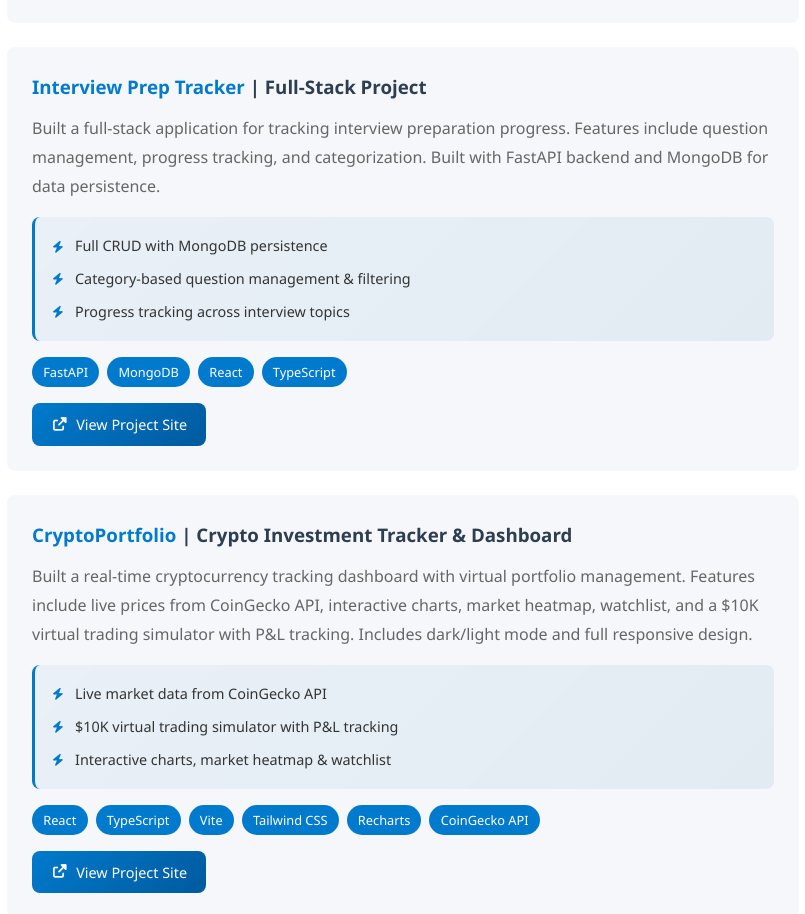
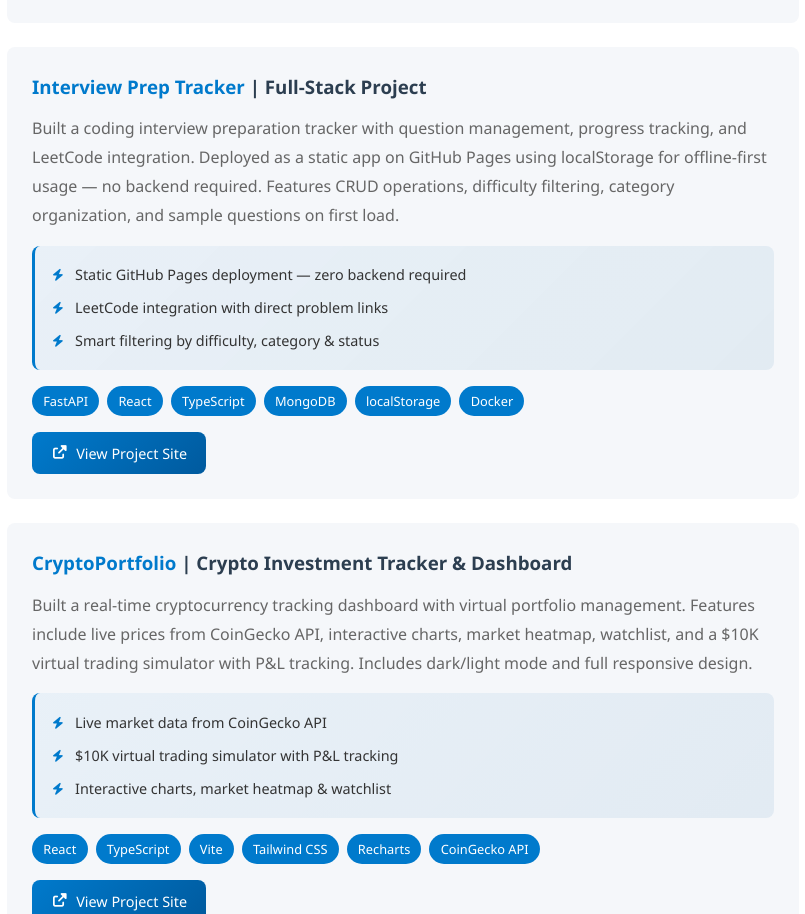
Before and after one commit to SaharHalili95/html-portfolio, a React (Vite) app: page /#/ in a window 1280 px wide. Shown: the part 4076-4990 px from the top of the page, without its empty margins (377-1182 px from the left). Built offline with nearby package versions, Linux system fonts and the light colour scheme.

Commit message:
Update Interview Prep Tracker description to reflect static deployment
App now uses localStorage instead of MongoDB for GitHub Pages compatibility.

Co-Authored-By: Claude Sonnet 4.6 <noreply@anthropic.com>

```diff
--- a/src/data/portfolioData.ts
+++ b/src/data/portfolioData.ts
@@ -111,13 +111,13 @@ export const projectsData = [
     title: "Interview Prep Tracker",
     subtitle: "Full-Stack Project",
     description:
-      "Built a full-stack application for tracking interview preparation progress. Features include question management, progress tracking, and categorization. Built with FastAPI backend and MongoDB for data persistence.",
+      "Built a coding interview preparation tracker with question management, progress tracking, and LeetCode integration. Deployed as a static app on GitHub Pages using localStorage for offline-first usage — no backend required. Features CRUD operations, difficulty filtering, category organization, and sample questions on first load.",
     highlights: [
-      "Full CRUD with MongoDB persistence",
-      "Category-based question management & filtering",
-      "Progress tracking across interview topics",
+      "Static GitHub Pages deployment — zero backend required",
+      "LeetCode integration with direct problem links",
+      "Smart filtering by difficulty, category & status",
     ],
-    technologies: ["FastAPI", "MongoDB", "React", "TypeScript"],
+    technologies: ["FastAPI", "React", "TypeScript", "MongoDB", "localStorage", "Docker"],
     link: "https://github.com/SaharHalili95/interview-prep-tracker",
     demoLink: "https://saharhalili95.github.io/interview-prep-tracker/",
   },
```
